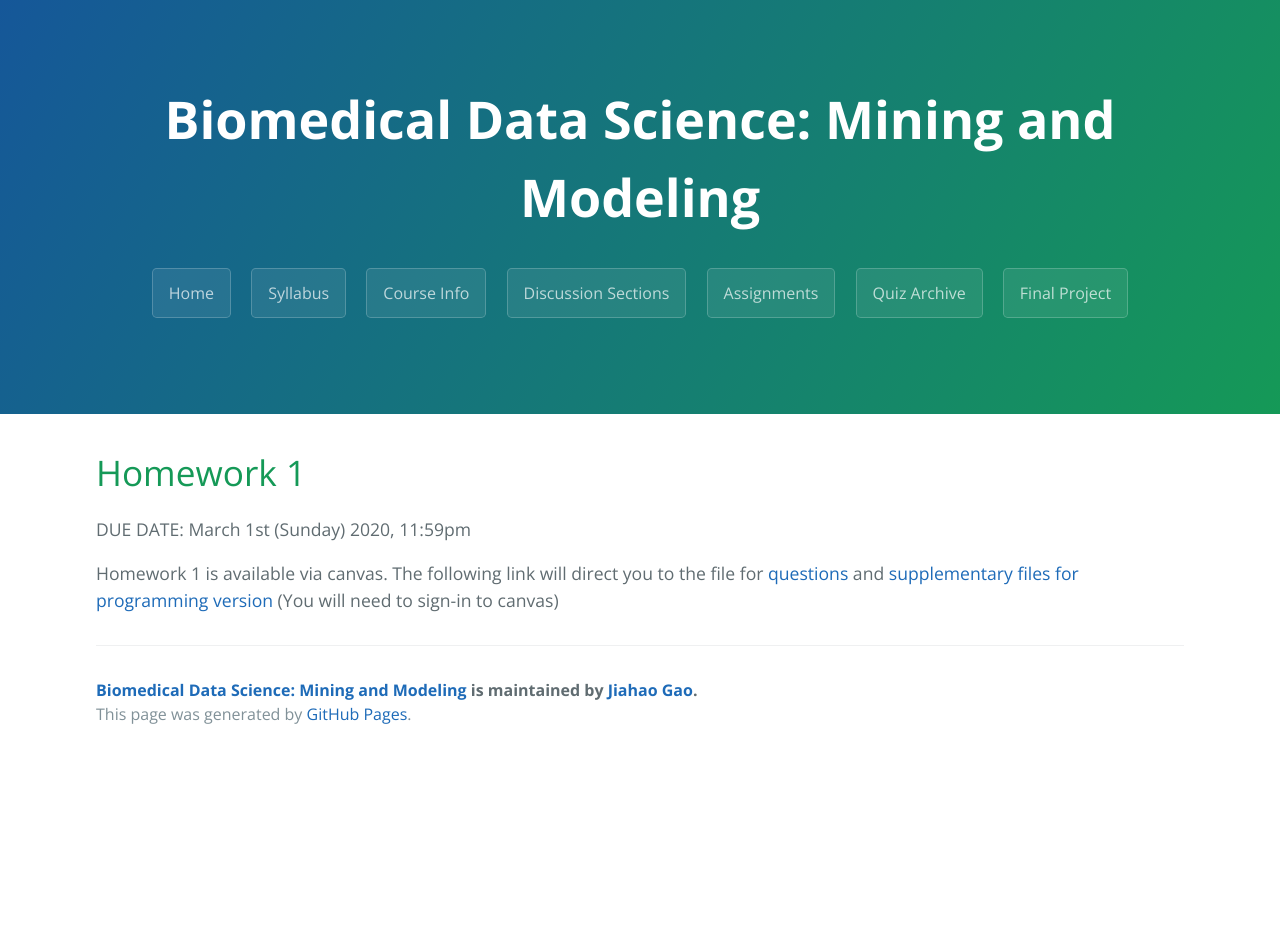
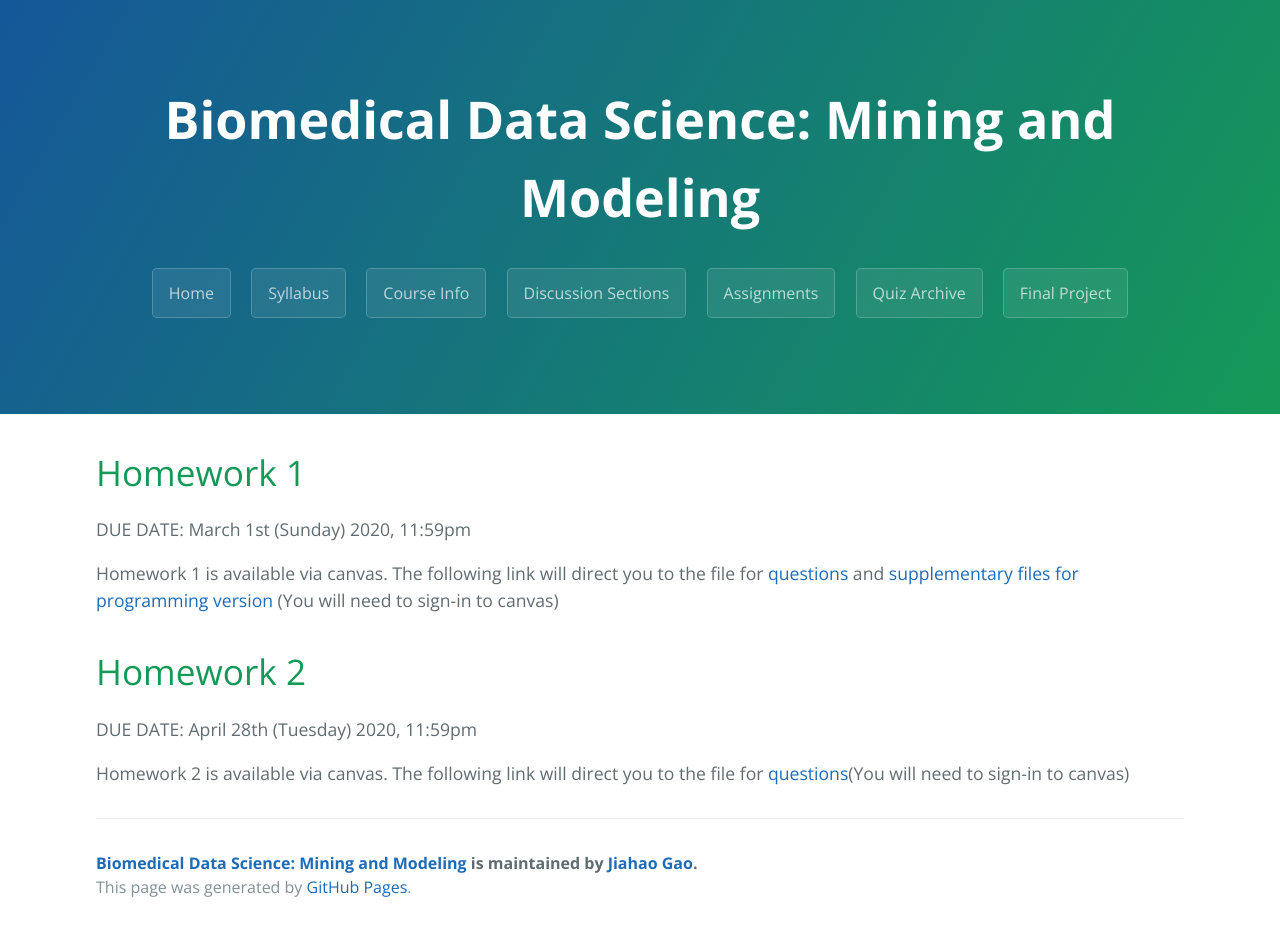
Before and after one commit to gersteinlab/cbb752b20, a Jekyll site: the page built from assignments.md, in a window 1280 px wide. Built offline with Jekyll 4.4.1, drawn with Linux system fonts in a browser that asks for light colours; before the commit the page ends 900 px from its top, so only the background shows below that.

Commit message:
Update assignments.md

```diff
--- a/assignments.md
+++ b/assignments.md
@@ -9,3 +9,10 @@ DUE DATE: March 1st (Sunday) 2020, 11:59pm
 
 Homework 1 is available via canvas.
 The following link will direct you to the file for [questions](https://yale.instructure.com/files/3623567/download?download_frd=1) and [supplementary files for programming version](https://yale.instructure.com/files/3623568/download?download_frd=1) (You will need to sign-in to canvas)
+
+# Homework 2
+
+DUE DATE: April 28th (Tuesday) 2020, 11:59pm
+
+Homework 2 is available via canvas.
+The following link will direct you to the file for [questions](https://yale.instructure.com/files/3795296/download?download_frd=1)(You will need to sign-in to canvas)
```
